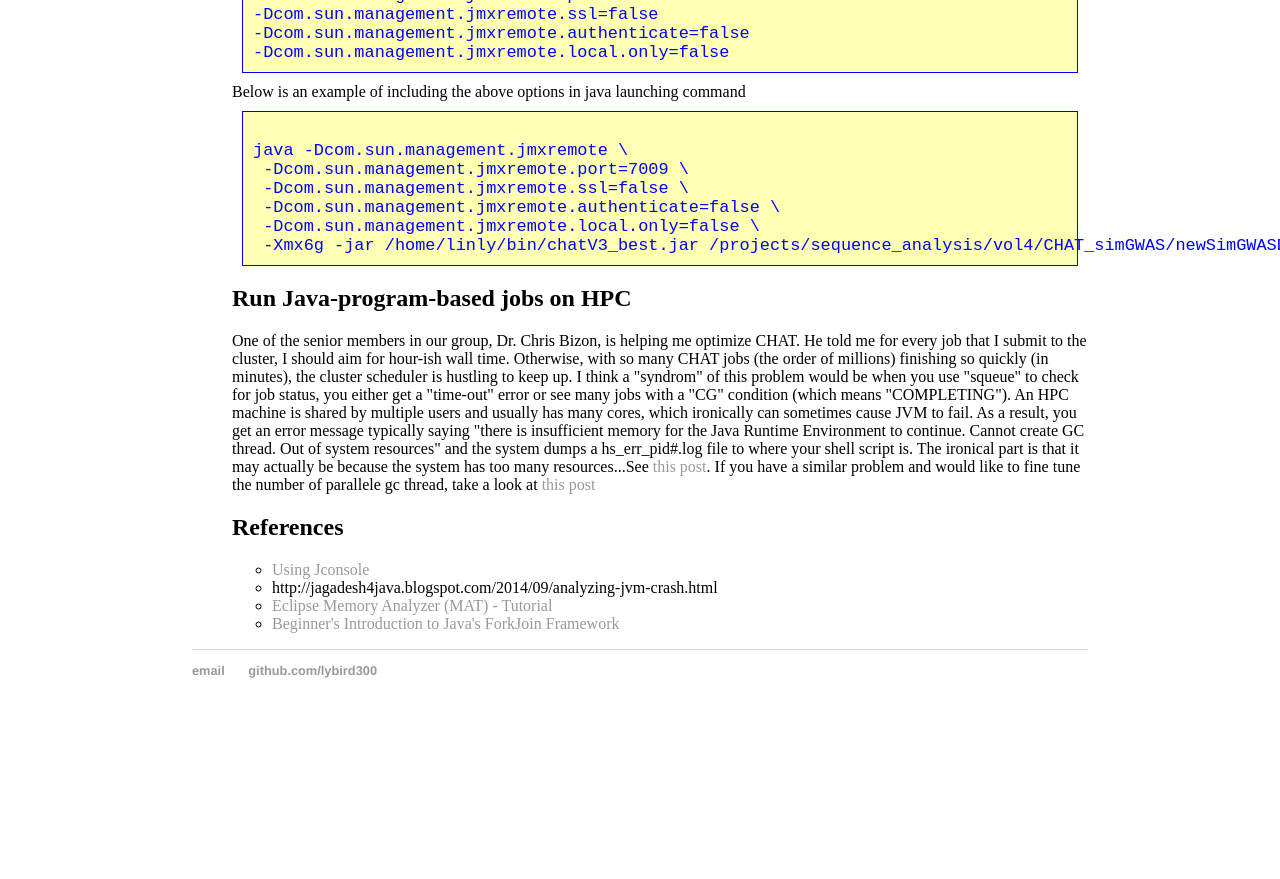
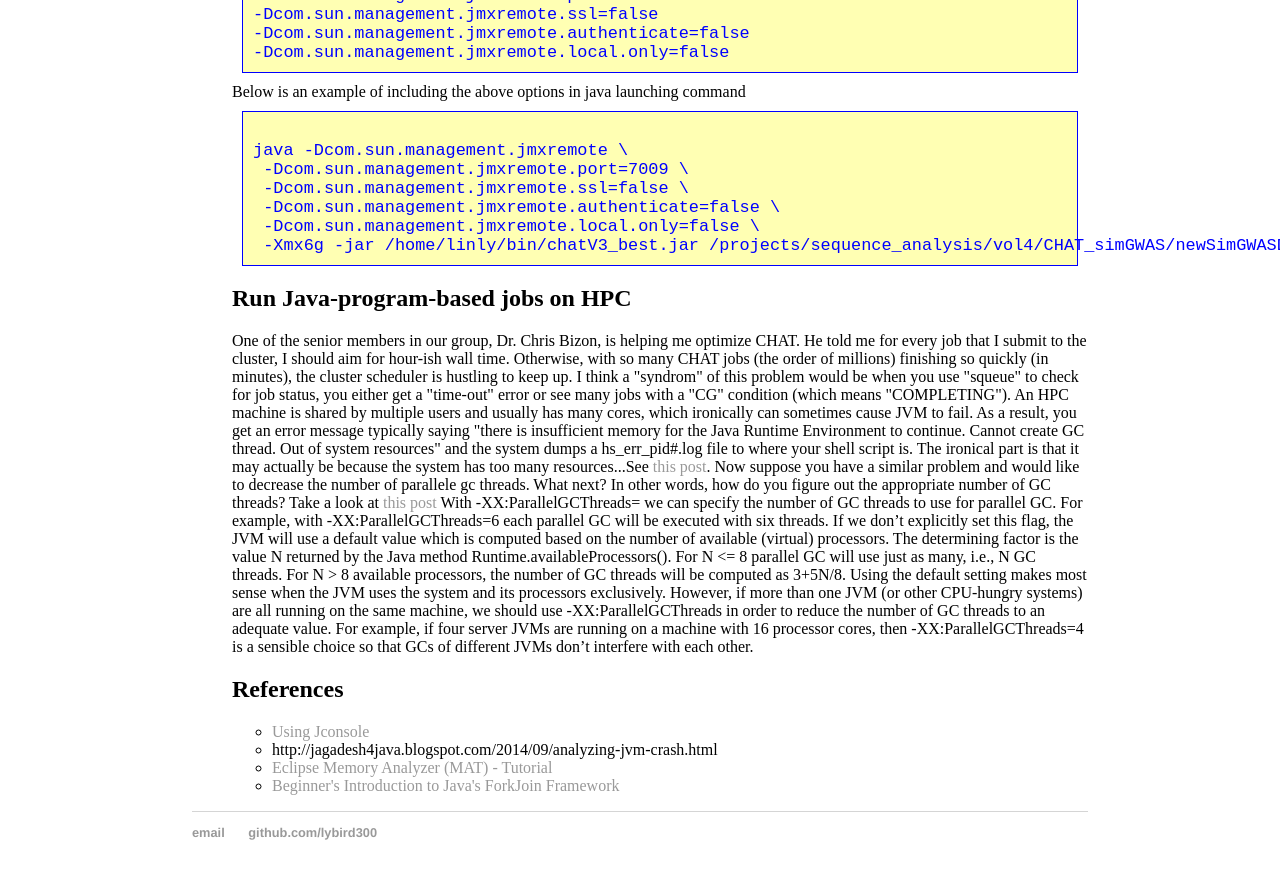
Before and after one commit to lybird300/lybird300.github.io, a Jekyll site: the page built from _posts/2015-11-13-fine-tune-java-programs.md, in a window 1280 px wide and 900 px high, scrolled down 2883 px. Shown: the top 879 px of the window. Built offline with Jekyll 4.4.1, drawn with Linux system fonts in a browser that asks for light colours; before the commit the page ends 3621 px from its top, so only the background shows below that.

Commit message:
Update 2015-11-13-fine-tune-java-programs.md

```diff
--- a/_posts/2015-11-13-fine-tune-java-programs.md
+++ b/_posts/2015-11-13-fine-tune-java-programs.md
@@ -57,7 +57,11 @@ java -Dcom.sun.management.jmxremote \
 <h2>Run Java-program-based jobs on HPC</h2>
 One of the senior members in our group, Dr. Chris Bizon, is helping me optimize CHAT. He told me for every job that I submit to the cluster, I should aim for hour-ish wall time. Otherwise, with so many CHAT jobs (the order of millions) finishing so quickly (in minutes), the cluster scheduler is hustling to keep up. I think a "syndrom" of this problem would be when you use "squeue" to check for job status, you either get a "time-out" error or see many jobs with a "CG" condition (which means "COMPLETING").
 
-An HPC machine is shared by multiple users and usually has many cores, which ironically can sometimes cause JVM to fail. As a result, you get an error message typically saying "there is insufficient memory for the Java Runtime Environment to continue. Cannot create GC thread. Out of system resources" and the system dumps a hs_err_pid#.log file to where your shell script is. The ironical part is that it may actually be because the system has too many resources...See <a href="https://confluence.csiro.au/pages/viewpage.action?pageId=278167841">this post</a>. If you have a similar problem and would like to fine tune the number of parallele gc thread, take a look at <a href="http://blog.takipi.com/java-performance-tuning-how-to-get-the-most-out-of-your-garbage-collector/">this post</a>
+An HPC machine is shared by multiple users and usually has many cores, which ironically can sometimes cause JVM to fail. As a result, you get an error message typically saying "there is insufficient memory for the Java Runtime Environment to continue. Cannot create GC thread. Out of system resources" and the system dumps a hs_err_pid#.log file to where your shell script is. The ironical part is that it may actually be because the system has too many resources...See <a href="https://confluence.csiro.au/pages/viewpage.action?pageId=278167841">this post</a>. Now suppose you have a similar problem and would like to decrease the number of parallele gc threads. What next? In other words, how do you figure out the appropriate number of GC threads? Take a look at <a href="https://blog.codecentric.de/en/2013/01/useful-jvm-flags-part-6-throughput-collector/">this post</a>
+
+With -XX:ParallelGCThreads=<value> we can specify the number of GC threads to use for parallel GC. For example, with -XX:ParallelGCThreads=6 each parallel GC will be executed with six threads. If we don’t explicitly set this flag, the JVM will use a default value which is computed based on the number of available (virtual) processors. The determining factor is the value N returned by the Java method Runtime.availableProcessors(). For N <= 8 parallel GC will use just as many, i.e., N GC threads. For N > 8 available processors, the number of GC threads will be computed as 3+5N/8.
+
+Using the default setting makes most sense when the JVM uses the system and its processors exclusively. However, if more than one JVM (or other CPU-hungry systems) are all running on the same machine, we should use -XX:ParallelGCThreads in order to reduce the number of GC threads to an adequate value. For example, if four server JVMs are running on a machine with 16 processor cores, then -XX:ParallelGCThreads=4 is a sensible choice so that GCs of different JVMs don’t interfere with each other.
 
 <h2>References</h2>
 <ul>
```
